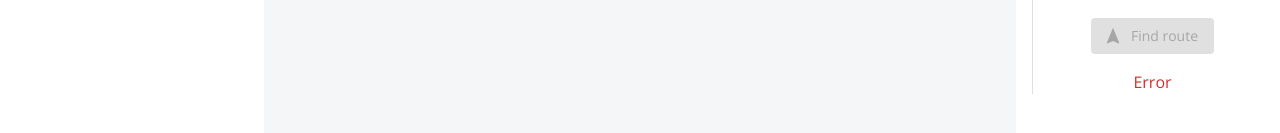
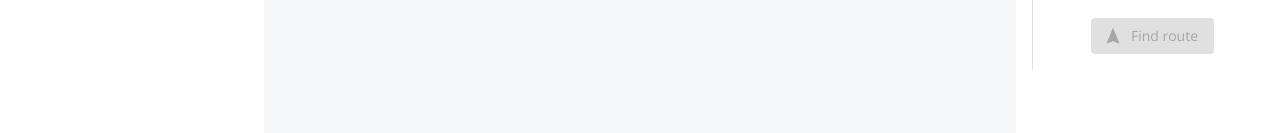
Before and after one commit to BernardMoy/react-map, a React (Vite) app: page / in a window 1280 px wide. Shown: the part 413-546 px from the top of the page. Built offline with nearby package versions, Linux system fonts and the light colour scheme.

Commit message:
Right error message

```diff
--- a/src/components/SideBarRight.tsx
+++ b/src/components/SideBarRight.tsx
@@ -32,6 +32,9 @@ export default function SideBarRight() {
     selectedNodeID,
   } = useContext(SideBarRightContext);
 
+  // error to show below button
+  const [error, setError] = useState("");
+
   // handler for clicking of the buttons
   const handleSetStartNode = () => {
     setRouteStartNodeID(selectedNodeID);
@@ -42,6 +45,21 @@ export default function SideBarRight() {
   };
 
   const handleFindRoute = () => {
+    // initially set error to be null
+    setError("");
+
+    // check if any of the node ids are null
+    if (routeStartNodeID == null || routeEndNodeID == null) {
+      setError("Either the start or end node is null");
+      return;
+    }
+    // check if start = end
+    if (routeStartNodeID == routeEndNodeID) {
+      setError("Start and end node cannot be the same");
+      return;
+    }
+
+    // find route
     console.log(routeStartNodeID);
     console.log(routeEndNodeID);
   };
@@ -169,8 +187,8 @@ export default function SideBarRight() {
 
         {/* Error message */}
         {
-          <Typography variant="body1" color="error">
-            Error
+          <Typography variant="body1" color="error" alignItems={"center"}>
+            {error}
           </Typography>
         }
       </Box>
```
